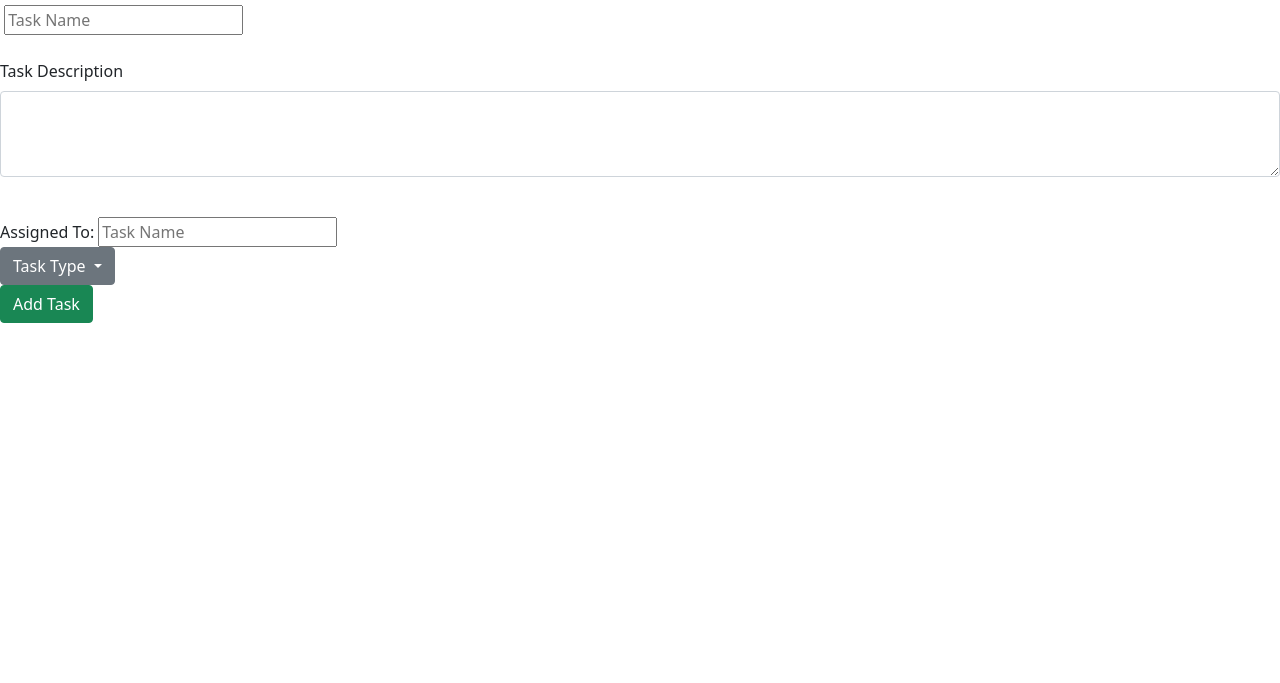
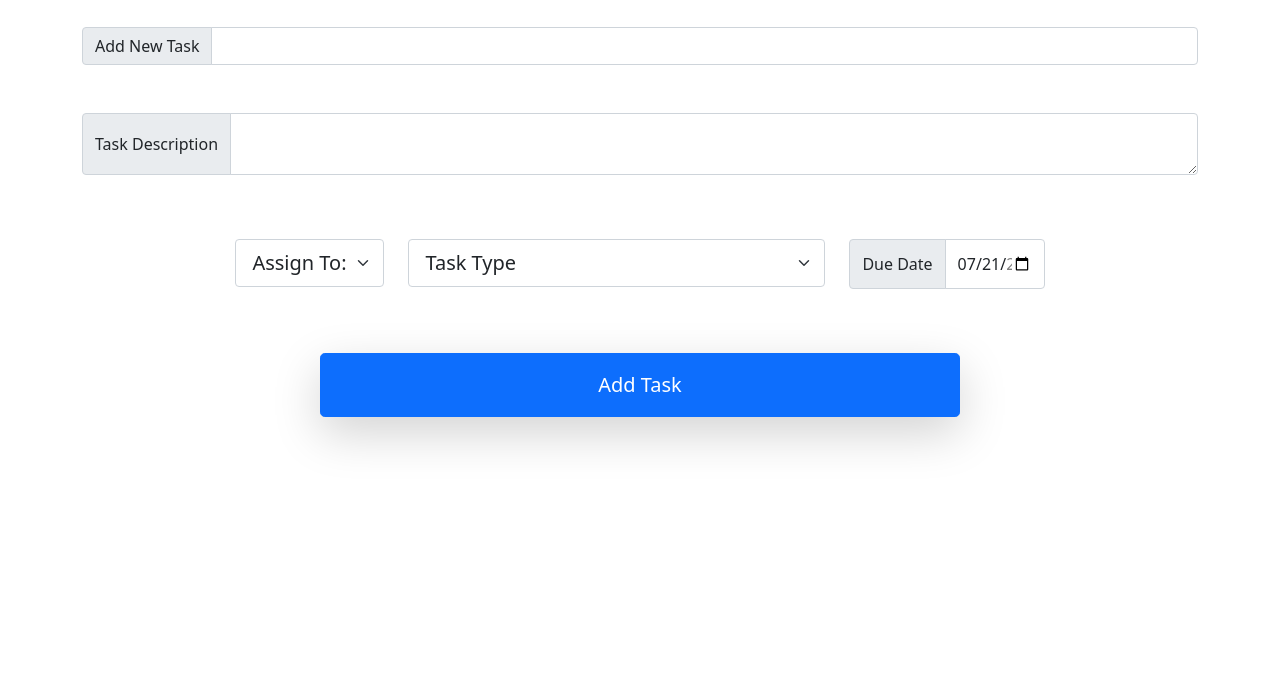
Before and after one commit to AshDesignsllc/task-manager, a plain HTML site: page index.html in a window 1280 px wide. Shown: the part 117-800 px from the top of the page. Drawn offline with nearby package versions, Linux system fonts and the light colour scheme.

Commit message:
Create and style top form

```diff
--- /dev/null
+++ b/assets/js/script.js
@@ -0,0 +1,4 @@
+// Data Picker Initialization
+$('.datepicker').datepicker({
+    inline: true
+  });
--- a/index.html
+++ b/index.html
@@ -18,6 +18,9 @@
 </head>
 
 <body>
+    <main>
+    <!-- JORDAN'S CODE
+
     <main class="page-container">
         <section class="add-task-container">
             <h1 class="banner-title">
@@ -58,16 +61,61 @@
                 </ul>
             </div>
 
-            <button type="button" class="btn btn-success">Add Task</button>
+            <button type="button" class="btn btn-success">Add Task</button> -->
 
-            <script src="https://cdn.jsdelivr.net/npm/bootstrap@5.0.2/dist/js/bootstrap.bundle.min.js"
-                integrity="sha384-MrcW6ZMFYlzcLA8Nl+NtUVF0sA7MsXsP1UyJoMp4YLEuNSfAP+JcXn/tWtIaxVXM"
-                crossorigin="anonymous"></script>
-        </section>
+            <div class="container">
+                <h1 class="text-center mt-5">Task List</h1>
+                <div class="input-group mb-3 mt-5">
+                    <span class="input-group-text">Add New Task</span>
+                    <input type="text" class="form-control" aria-label="Username">
+                </div>
+                <div class="input-group mt-5">
+                    <span class="input-group-text">Task Description</span>
+                    <textarea class="form-control" aria-label="Task Description"></textarea>
+                </div>
+            </div>
+            <div class="row mt-5 justify-content-center">
+                <div class="col-auto">
+                    <select class="form-select form-select-lg my-3" aria-label="Default select example">
+                        <option selected>Assign To:</option>
+                        <option value="1">Ashley</option>
+                        <option value="2">Cheyanne</option>
+                        <option value="3">Elias</option>
+                        <option value="4">Jordan</option>
+                        <option value="5">Seema</option>
+                    </select>
+                </div>
+                <div class="col-auto">
+                    <select class="form-select form-select-lg my-3" aria-label="Default select example">
+                        <option selected>Task Type</option>
+                        <option value="1">Design user interfaces & nav menus</option>
+                        <option value="2">Write and review code</option>
+                        <option value="3">Integrate multimedia content</option>
+                        <option value="4">Test web applications</option>
+                        <option value="5">Debug for problems with performance </option>
+                    </select>
+                </div>
+                <div class="col-auto">
+                    <div class="row text-center my-3">
+                        <div class="input-group">
+                            <div class="input-group-text">Due Date</div>
+                            <input type="date" class="form-control" id="autoSizingInputGroup" style="width: 100px; height: 50px;" id="start"
+                                name="trip-start" value="2023-07-21" min="2023-05-09" max="2023-12-31">
+                        </div>
+                    </div>
+                </div>
+            </div>
+            <div class="row d-grid gap-2 col-6 mx-auto mt-5">
+                <button type="button" class="btn btn-primary btn-lg shadow-lg p-3 mb-5">Add Task</button>
+            </div>
     </main>
 
+    <!-- Task Card -->
 
-    <!-- Task Card -->
-    </main>
+    <!-- JavaScript Code -->
+
+    <script src="https://cdn.jsdelivr.net/npm/bootstrap@5.0.2/dist/js/bootstrap.bundle.min.js"
+    integrity="sha384-MrcW6ZMFYlzcLA8Nl+NtUVF0sA7MsXsP1UyJoMp4YLEuNSfAP+JcXn/tWtIaxVXM"
+    crossorigin="anonymous"></script>
 </body>
 </html>
```
